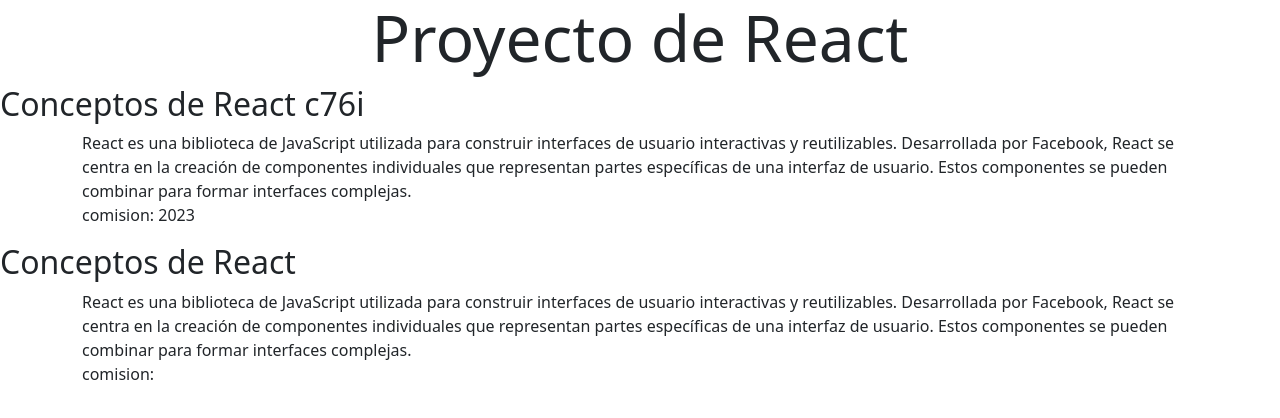
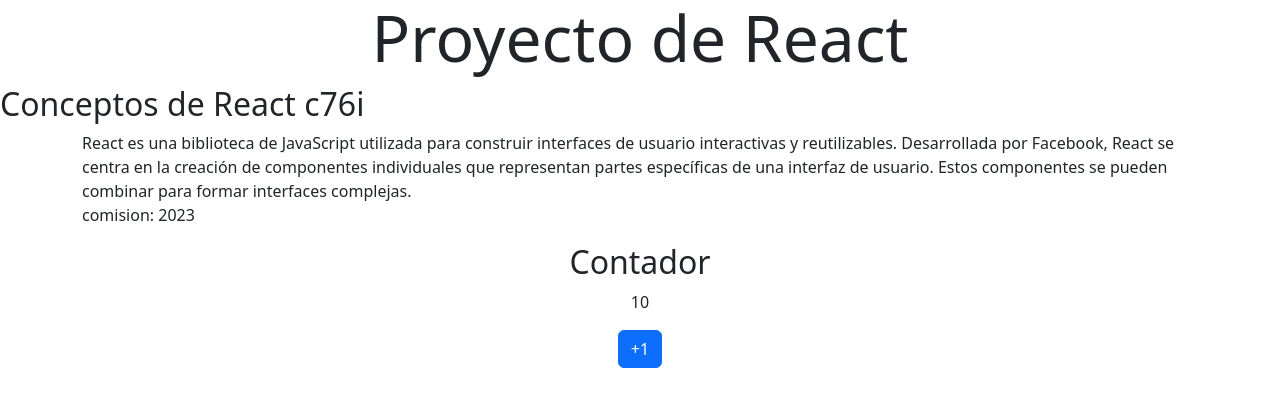
Before and after one commit to CosmeNicolas/reactComponents, a React (Vite) app: page / in a window 1280 px wide. Shown: the top 418 px of the page. Built offline with nearby package versions, Linux system fonts and the light colour scheme.

Commit message:
agregamos el maquetado del componente contador

```diff
--- a/src/App.jsx
+++ b/src/App.jsx
@@ -1,3 +1,4 @@
+import Contador from "./components/Contador"
 import Informacion from "./components/Informacion"
 import 'bootstrap/dist/css/bootstrap.min.css'
 
@@ -9,7 +10,7 @@ function App() {
     <section>
       <h1 className="display-3 text-center">Proyecto de React</h1>
       <Informacion comision='c76i' anioActualprops={anioActual}/>
-      <Informacion/>
+      <Contador/>
     </section>
   )
 }
--- /dev/null
+++ b/src/components/Contador.jsx
@@ -0,0 +1,13 @@
+const Contador = () => {
+  return (
+    <div>
+      <article className="text-center">
+        <h2>Contador</h2>
+        <p>10</p>
+        <button className="btn btn-primary">+1</button>
+      </article>
+    </div>
+  );
+};
+
+export default Contador;
```
